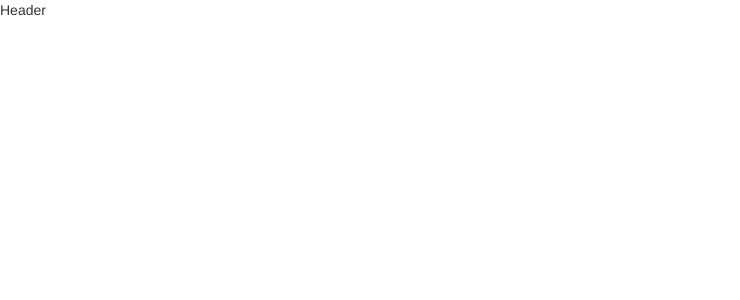
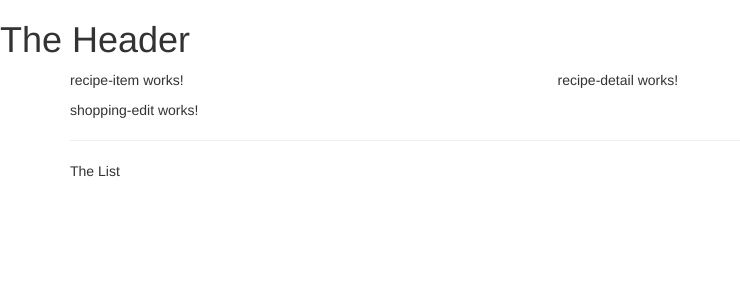
Before and after one commit to Gweaton/recipe-app, an Angular app: page / in a window 1280 px wide. Shown: the top 300 px of the page, without its empty margins (0-740 px from the left). Built offline with nearby package versions, Linux system fonts and the light colour scheme.

Commit message:
early styling

```diff
--- a/src/app/app.component.html
+++ b/src/app/app.component.html
@@ -1 +1,9 @@
 <app-header></app-header>
+<div class="container">
+  <div class="row">
+    <div class="col-md-12">
+      <app-recipes></app-recipes>
+      <app-shopping-list></app-shopping-list>
+    </div>
+  </div>
+</div>
--- a/src/app/header/header.component.html
+++ b/src/app/header/header.component.html
@@ -1,3 +1 @@
-<p>
-  Header
-</p>
+<h1>The Header</h1>
--- a/src/app/recipes/recipe-list/recipe-list.component.html
+++ b/src/app/recipes/recipe-list/recipe-list.component.html
@@ -1,3 +1 @@
-<p>
-  recipe-list works!
-</p>
+<app-recipe-item></app-recipe-item>
--- a/src/app/recipes/recipes.component.html
+++ b/src/app/recipes/recipes.component.html
@@ -1,3 +1,9 @@
-<p>
-  recipes works!
-</p>
+<div class="row">
+  <div class="col-md-5">
+    <app-recipe-list></app-recipe-list>
+  </div>
+  <div class="col-md-7">
+    <app-recipe-detail></app-recipe-detail>
+  </div>
+
+</div>
--- a/src/app/shopping-list/shopping-list.component.html
+++ b/src/app/shopping-list/shopping-list.component.html
@@ -1,3 +1,7 @@
-<p>
-  shopping-list works!
-</p>
+<div class="row">
+  <div class="col-xs-10">
+    <app-shopping-edit></app-shopping-edit>
+      <hr>
+      <p>The List</p>
+  </div>
+</div>
```
Also changed, not shown: .angular-cli.json.
